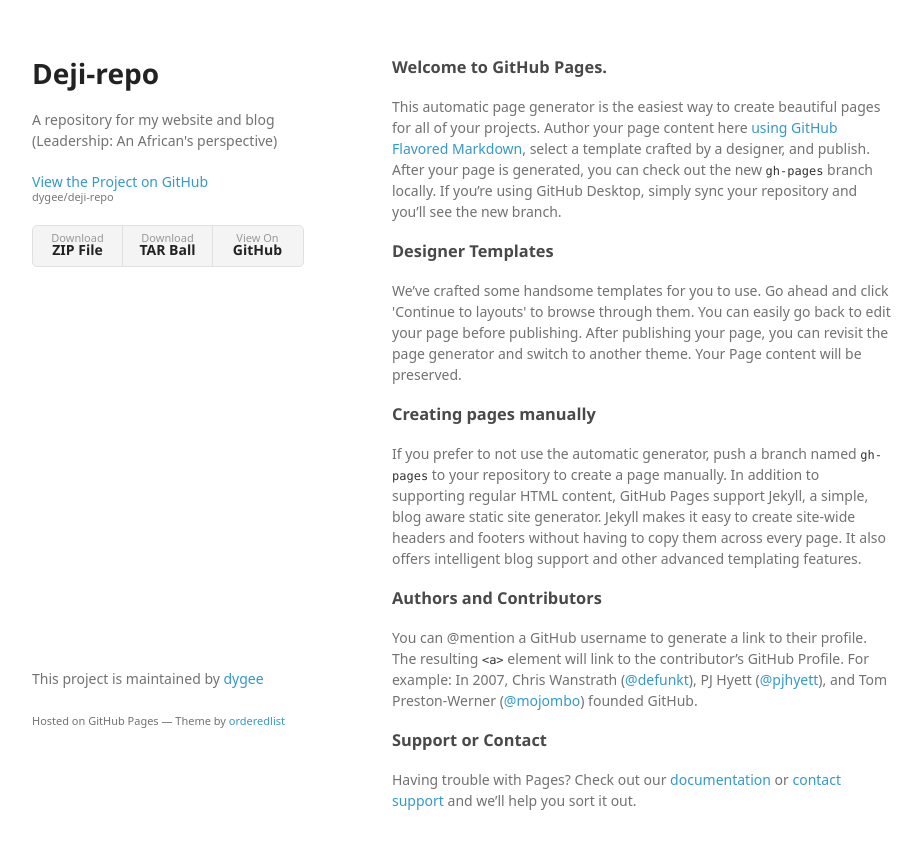
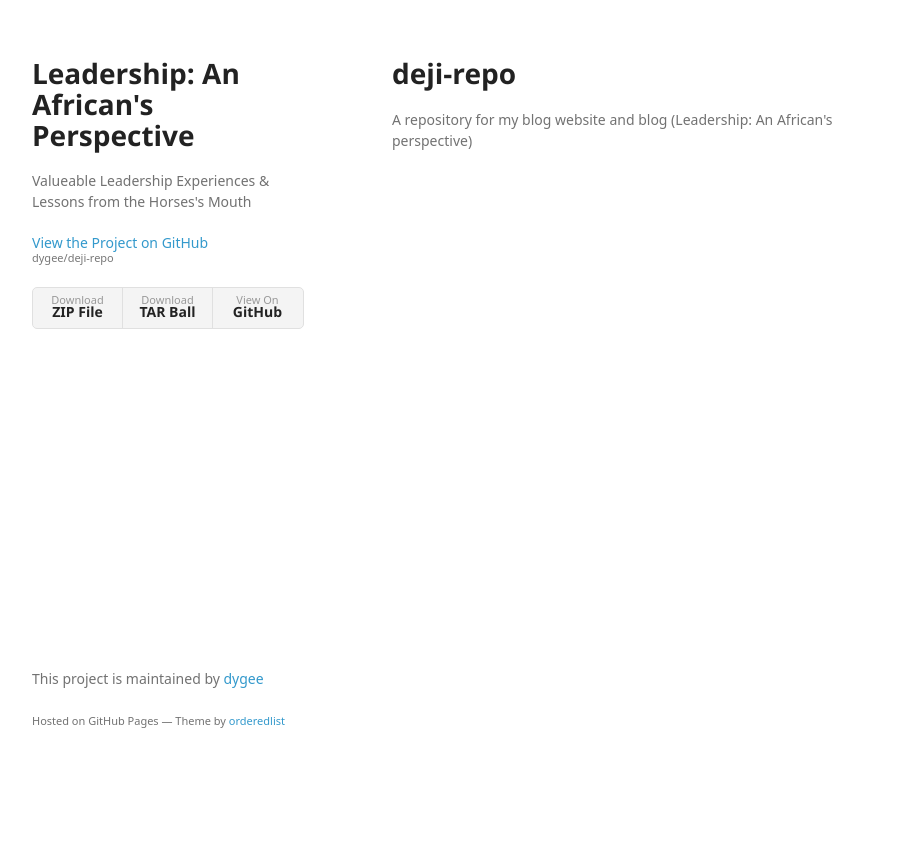
Before and after one commit to dygee/deji-repo, a plain HTML site: page index.html in a window 1280 px wide. Shown: the whole page, without its empty margins (178-1100 px from the left). After the commit the page ends 800 px from the top, so only its background shows below. Drawn offline with Linux system fonts and the light colour scheme; a web font is replaced by a local one.

```diff
--- a/index.html
+++ b/index.html
@@ -3,7 +3,7 @@
   <head>
     <meta charset="utf-8">
     <meta http-equiv="X-UA-Compatible" content="chrome=1">
-    <title>Deji-repo by dygee</title>
+    <title>Leadership: An African&#39;s Perspective by dygee</title>
 
     <link rel="stylesheet" href="stylesheets/styles.css">
     <link rel="stylesheet" href="stylesheets/github-light.css">
@@ -15,8 +15,8 @@
   <body>
     <div class="wrapper">
       <header>
-        <h1>Deji-repo</h1>
-        <p>A repository for my website and blog (Leadership: An African&#39;s perspective)</p>
+        <h1>Leadership: An African&#39;s Perspective</h1>
+        <p>Valueable Leadership Experiences &amp; Lessons from the Horses&#39;s Mouth</p>
 
         <p class="view"><a href="https://github.com/dygee/deji-repo">View the Project on GitHub <small>dygee/deji-repo</small></a></p>
 
@@ -28,30 +28,10 @@
         </ul>
       </header>
       <section>
-        <h3>
-<a id="welcome-to-github-pages" class="anchor" href="#welcome-to-github-pages" aria-hidden="true"><span aria-hidden="true" class="octicon octicon-link"></span></a>Welcome to GitHub Pages.</h3>
+        <h1>
+<a id="deji-repo" class="anchor" href="#deji-repo" aria-hidden="true"><span aria-hidden="true" class="octicon octicon-link"></span></a>deji-repo</h1>
 
-<p>This automatic page generator is the easiest way to create beautiful pages for all of your projects. Author your page content here <a href="https://guides.github.com/features/mastering-markdown/">using GitHub Flavored Markdown</a>, select a template crafted by a designer, and publish. After your page is generated, you can check out the new <code>gh-pages</code> branch locally. If you’re using GitHub Desktop, simply sync your repository and you’ll see the new branch.</p>
-
-<h3>
-<a id="designer-templates" class="anchor" href="#designer-templates" aria-hidden="true"><span aria-hidden="true" class="octicon octicon-link"></span></a>Designer Templates</h3>
-
-<p>We’ve crafted some handsome templates for you to use. Go ahead and click 'Continue to layouts' to browse through them. You can easily go back to edit your page before publishing. After publishing your page, you can revisit the page generator and switch to another theme. Your Page content will be preserved.</p>
-
-<h3>
-<a id="creating-pages-manually" class="anchor" href="#creating-pages-manually" aria-hidden="true"><span aria-hidden="true" class="octicon octicon-link"></span></a>Creating pages manually</h3>
-
-<p>If you prefer to not use the automatic generator, push a branch named <code>gh-pages</code> to your repository to create a page manually. In addition to supporting regular HTML content, GitHub Pages support Jekyll, a simple, blog aware static site generator. Jekyll makes it easy to create site-wide headers and footers without having to copy them across every page. It also offers intelligent blog support and other advanced templating features.</p>
-
-<h3>
-<a id="authors-and-contributors" class="anchor" href="#authors-and-contributors" aria-hidden="true"><span aria-hidden="true" class="octicon octicon-link"></span></a>Authors and Contributors</h3>
-
-<p>You can @mention a GitHub username to generate a link to their profile. The resulting <code>&lt;a&gt;</code> element will link to the contributor’s GitHub Profile. For example: In 2007, Chris Wanstrath (<a href="https://github.com/defunkt" class="user-mention">@defunkt</a>), PJ Hyett (<a href="https://github.com/pjhyett" class="user-mention">@pjhyett</a>), and Tom Preston-Werner (<a href="https://github.com/mojombo" class="user-mention">@mojombo</a>) founded GitHub.</p>
-
-<h3>
-<a id="support-or-contact" class="anchor" href="#support-or-contact" aria-hidden="true"><span aria-hidden="true" class="octicon octicon-link"></span></a>Support or Contact</h3>
-
-<p>Having trouble with Pages? Check out our <a href="https://help.github.com/pages">documentation</a> or <a href="https://github.com/contact">contact support</a> and we’ll help you sort it out.</p>
+<p>A repository for my blog website and blog (Leadership: An African's perspective)</p>
       </section>
       <footer>
         <p>This project is maintained by <a href="https://github.com/dygee">dygee</a></p>
```
Also changed, not shown: params.json (+3 -3 lines).
